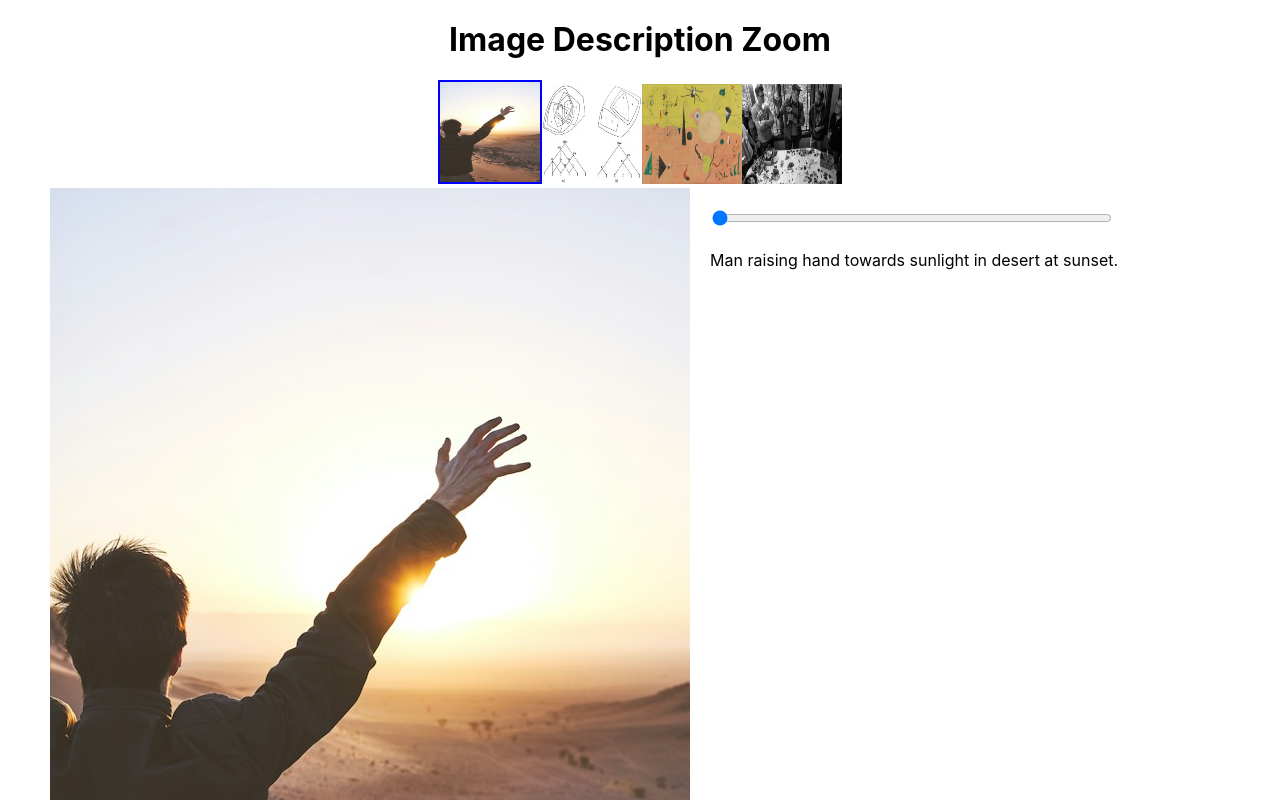
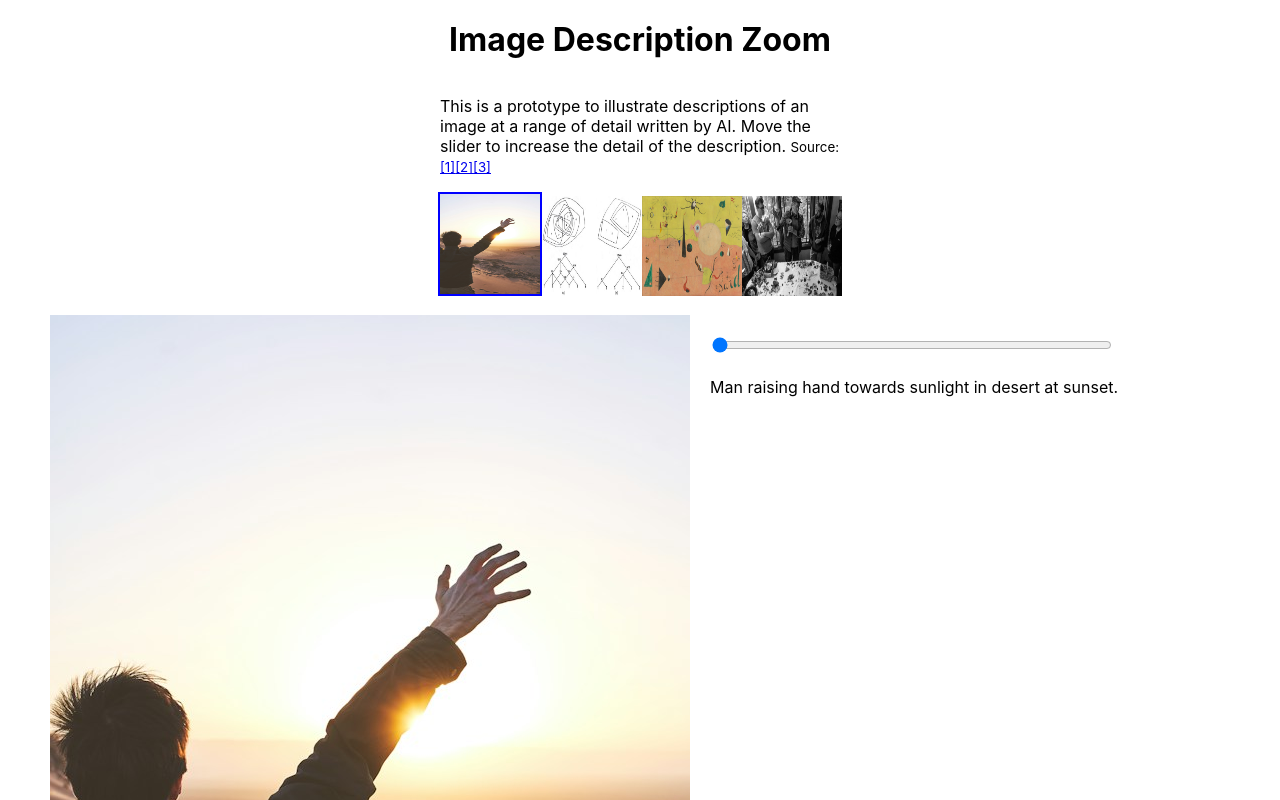
Before and after one commit to whichlight/image-description-zoom, a React (Create React App) app: page / in a window 1280 px wide. Shown: the top 800 px of the page. Built offline with nearby package versions, Linux system fonts and the light colour scheme.

Commit message:
updating with info

```diff
--- a/src/App.css
+++ b/src/App.css
@@ -26,6 +26,9 @@
 }
 
 
+.controls{
+  margin-bottom:15px;
+}
 
 /* Style for the image container */
 .images-container {
@@ -62,6 +65,10 @@
 /* Style for the slider container */
 .slider-container {
   margin: 20px 0; /* Add vertical space around the slider */
+}
+
+.info{
+  width:400px;
 }
 
 .slider-container input{
--- a/src/App.js
+++ b/src/App.js
@@ -47,6 +47,28 @@ function App() {
   return (
     <div className="App">
       <h1>Image Description Zoom</h1>
+      <div className="info">
+        <p>
+          This is a prototype to illustrate descriptions of an image at a range
+          of detail written by AI. Move the slider to increase the detail of the
+          description.{" "}
+          <small>
+            Source:
+            <a
+              target="_blank"
+              href="https://unsplash.com/photos/man-wearing-black-jacket-fzcluHBur3o"
+            >
+              [1]
+            </a>
+            <a target="_blank" href="https://www.mdpi.com/2413-8851/3/2/64">
+              [2]
+            </a>
+            <a target="_blank" href="https://www.moma.org/artists/4016">
+              [3]
+            </a>
+          </small>
+        </p>
+      </div>
 
       <div className="controls">
         <div>
```
